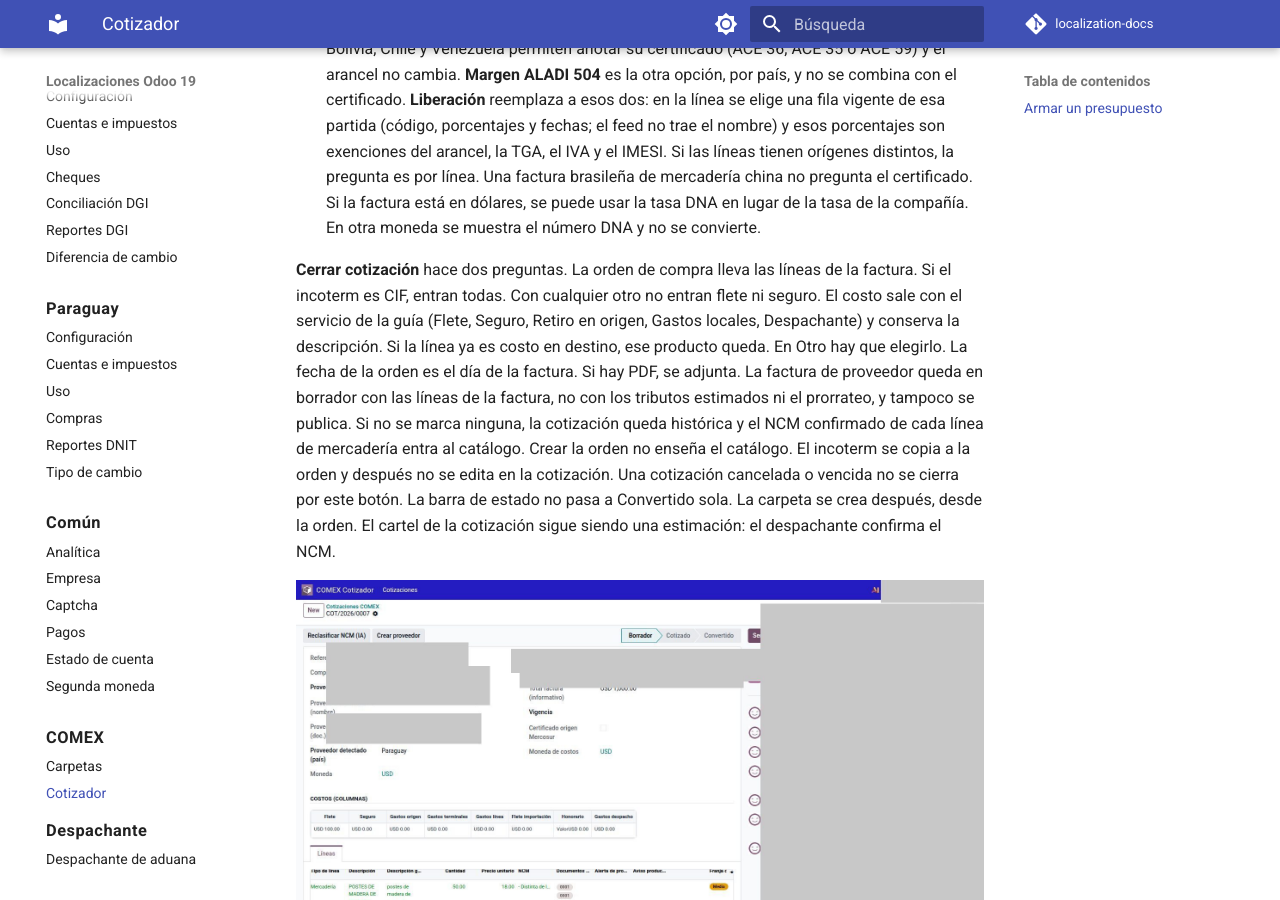
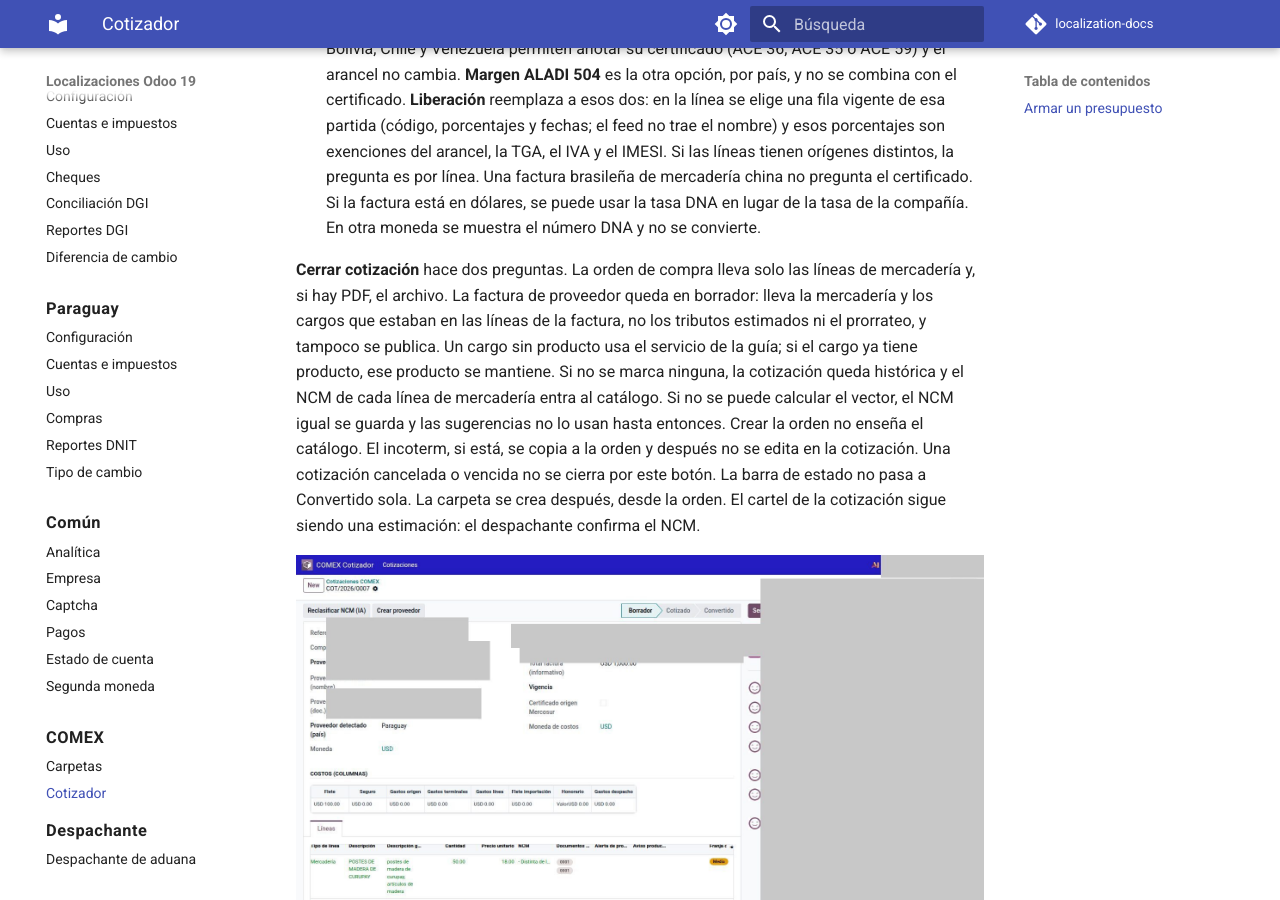
Before and after one commit to Pabloolano/localization-docs, an MkDocs documentation site: the page built from docs/comex/cotizador.md, in a window 1280 px wide and 900 px high, scrolled down 1357 px. Built offline with MkDocs 1.6.1 and Material for MkDocs 9.7.7, drawn with Linux system fonts in a browser that asks for light colours; comment, search, counter and statistics services are not loaded.

Commit message:
docs(comex): la orden del cotizador lleva solo la mercadería
El cargo conserva su producto. Si no hay vector, el NCM histórico
igual se guarda.

Co-authored-by: Cursor <cursoragent@cursor.com>

```diff
--- a/docs/comex/cotizador.md
+++ b/docs/comex/cotizador.md
@@ -20,7 +20,7 @@ App **COMEX Cotizador → Cotizaciones**. Catálogo: **Consulta NCM**.
 6. Con el NCM elegido, cada línea de mercadería muestra la **liquidación orientativa**: valor en aduana, arancel, TGA, IMESI, IVA, tasa consular, anticipos y el total. El valor en aduana es la mercadería más la parte de flete, seguro, gastos en origen y flete de importación. El reparto se elige en **Prorrateo de costos** (valor, cantidad, peso o volumen). Si la factura ya trae ese costo como línea, manda la línea; si no, manda la columna del cabezal. Terminal, honorarios y gastos de despacho se ven aparte y no entran en esos tributos.
 7. El beneficio es uno solo y arranca en **régimen general** (el arancel de la partida). Si el origen de la mercadería —o, si no está, el país de la factura— es Argentina, Brasil o Paraguay, se puede elegir el **certificado Mercosur**: el arancel queda liberado según el margen DNA. Bolivia, Chile y Venezuela permiten anotar su certificado (ACE 36, ACE 35 o ACE 59) y el arancel no cambia. **Margen ALADI 504** es la otra opción, por país, y no se combina con el certificado. **Liberación** reemplaza a esos dos: en la línea se elige una fila vigente de esa partida (código, porcentajes y fechas; el feed no trae el nombre) y esos porcentajes son exenciones del arancel, la TGA, el IVA y el IMESI. Si las líneas tienen orígenes distintos, la pregunta es por línea. Una factura brasileña de mercadería china no pregunta el certificado. Si la factura está en dólares, se puede usar la tasa DNA en lugar de la tasa de la compañía. En otra moneda se muestra el número DNA y no se convierte.
 
-**Cerrar cotización** hace dos preguntas. La orden de compra lleva las líneas de la factura. Si el incoterm es CIF, entran todas. Con cualquier otro no entran flete ni seguro. El costo sale con el servicio de la guía (Flete, Seguro, Retiro en origen, Gastos locales, Despachante) y conserva la descripción. Si la línea ya es costo en destino, ese producto queda. En Otro hay que elegirlo. La fecha de la orden es el día de la factura. Si hay PDF, se adjunta. La factura de proveedor queda en borrador con las líneas de la factura, no con los tributos estimados ni el prorrateo, y tampoco se publica. Si no se marca ninguna, la cotización queda histórica y el NCM confirmado de cada línea de mercadería entra al catálogo. Crear la orden no enseña el catálogo. El incoterm se copia a la orden y después no se edita en la cotización. Una cotización cancelada o vencida no se cierra por este botón. La barra de estado no pasa a Convertido sola. La carpeta se crea después, desde la orden. El cartel de la cotización sigue siendo una estimación: el despachante confirma el NCM.
+**Cerrar cotización** hace dos preguntas. La orden de compra lleva solo las líneas de mercadería y, si hay PDF, el archivo. La factura de proveedor queda en borrador: lleva la mercadería y los cargos que estaban en las líneas de la factura, no los tributos estimados ni el prorrateo, y tampoco se publica. Un cargo sin producto usa el servicio de la guía; si el cargo ya tiene producto, ese producto se mantiene. Si no se marca ninguna, la cotización queda histórica y el NCM de cada línea de mercadería entra al catálogo. Si no se puede calcular el vector, el NCM igual se guarda y las sugerencias no lo usan hasta entonces. Crear la orden no enseña el catálogo. El incoterm, si está, se copia a la orden y después no se edita en la cotización. Una cotización cancelada o vencida no se cierra por este botón. La barra de estado no pasa a Convertido sola. La carpeta se crea después, desde la orden. El cartel de la cotización sigue siendo una estimación: el despachante confirma el NCM.
 
 ![Cotización: archivo, costos y líneas NCM](img/odoo-cotizacion.jpg)
 
```
